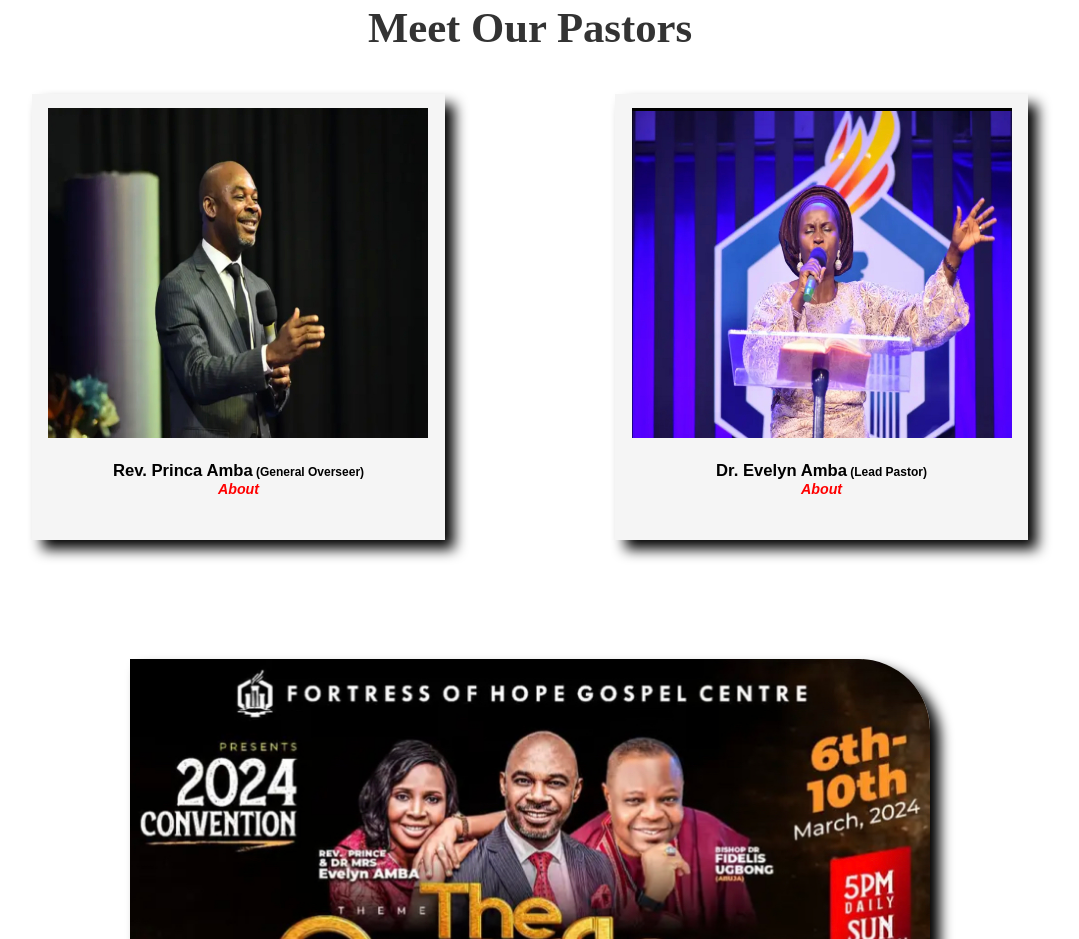
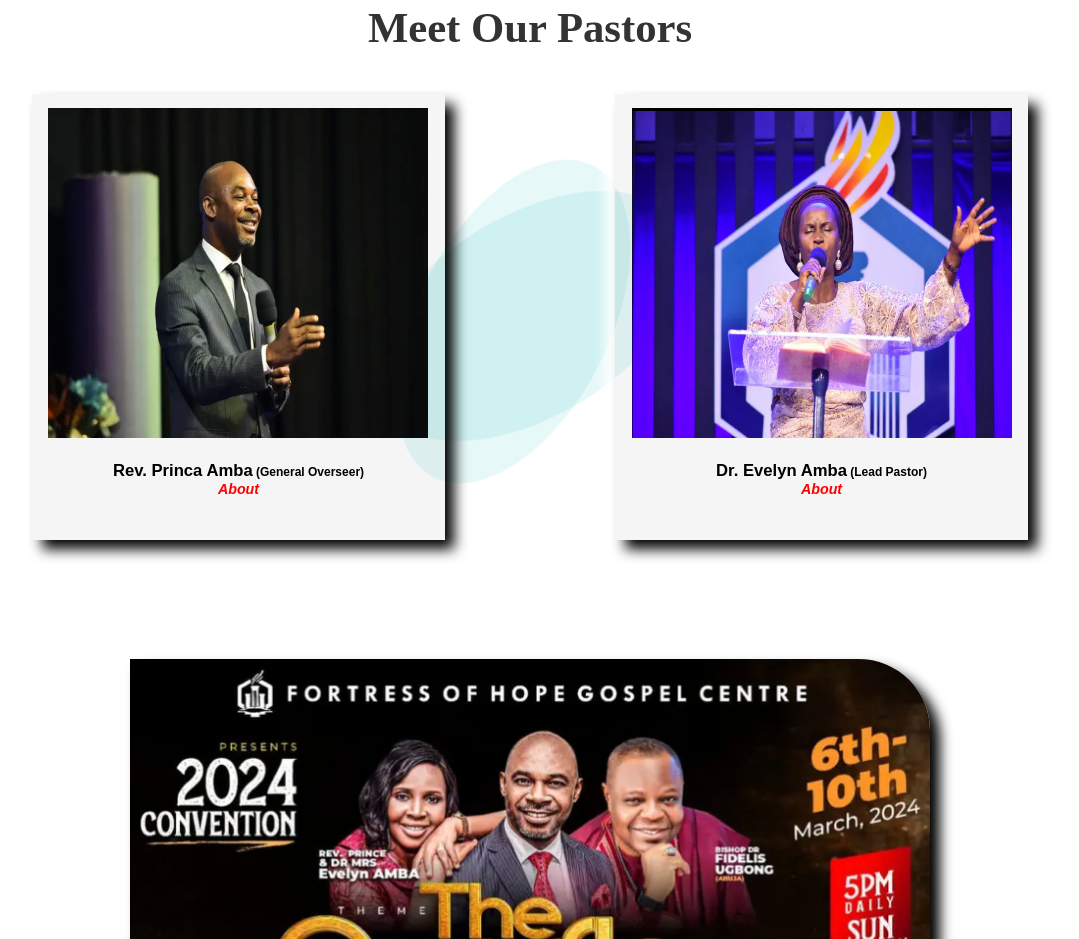
Before and after one commit to Iydeejames/Fortress-of-hope, a React (Create React App) app: page / in a window 1280 px wide. Shown: the part 3200-4139 px from the top of the page, without its empty margins (110-1189 px from the left). Built offline with nearby package versions, Linux system fonts and the light colour scheme.

Commit message:
Additions

```diff
--- a/src/App.css
+++ b/src/App.css
@@ -854,6 +854,39 @@ video {
   justify-content: space-around;
 }
 
+.floating-bg{
+  width: 350px;
+  height: 200px;
+  /*background-color: rgba(77, 69, 69, 0.13);*/
+  background-color:  rgba(29, 194, 194, 0.11);
+  position: absolute;
+  margin-top: 10rem;
+  border-radius: 60%;
+  animation: rotate 10s infinite;
+  }
+
+  .floating-bg::before{
+    content: "";
+    width: 100%;
+    height: 96%;
+    background-color:  rgba(29, 194, 194, 0.11);
+    /*background-color: rgba(77, 69, 69, 0.055);*/
+    position: absolute;
+    left: -5%;
+    border-radius: 60%;
+    animation: rotate 10s infinite;
+  }
+
+  @keyframes rotate{
+    0%{
+        transform: rotate(0);
+    }
+    100%{
+        transform: rotate(360deg);
+    }
+}
+
+
 .card-content {
   text-align: center;
   margin: 20px;
--- a/src/components/OurPastors.js
+++ b/src/components/OurPastors.js
@@ -14,6 +14,7 @@ const PastorsSection = () => {
         <div className='pastors-section'>
             <h2>Meet Our Pastors</h2>
             <div className='cards-container'>
+            <div className='floating-bg'></div>
                 <div className='card-content'>
                     <img src={firstPhoto} alt='Rev Amba' />
                     <h3>Rev. Princa Amba<span> (General Overseer) </span></h3>
```
